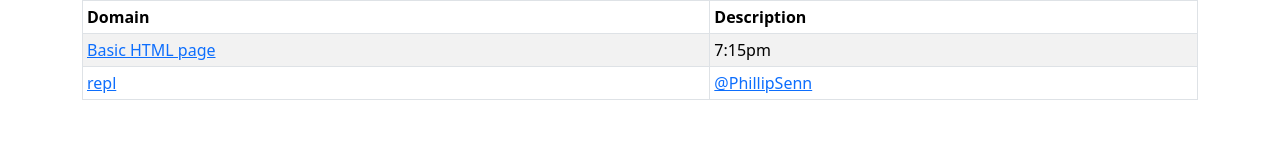
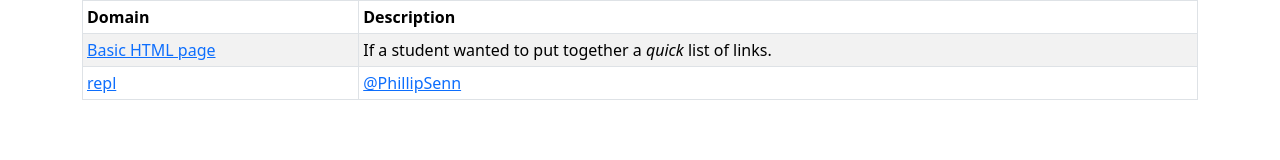
Before and after one commit to PhillipSenn/PhillipSenn.github.io, a plain HTML site: page index.html in a window 1280 px wide. Drawn offline with nearby package versions, Linux system fonts and the light colour scheme.

Commit message:
Update index.html

```diff
--- a/index.html
+++ b/index.html
@@ -20,7 +20,7 @@
         <a href="basic.htm">Basic HTML page</a>
       </td>
       <td>
-        7:15pm
+        If a student wanted to put together a <em>quick</em> list of links.
       </td>
     </tr>
     <tr>
```
